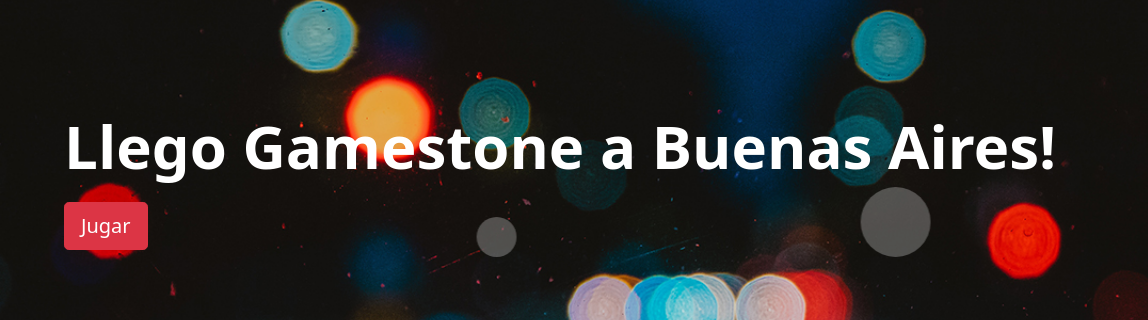
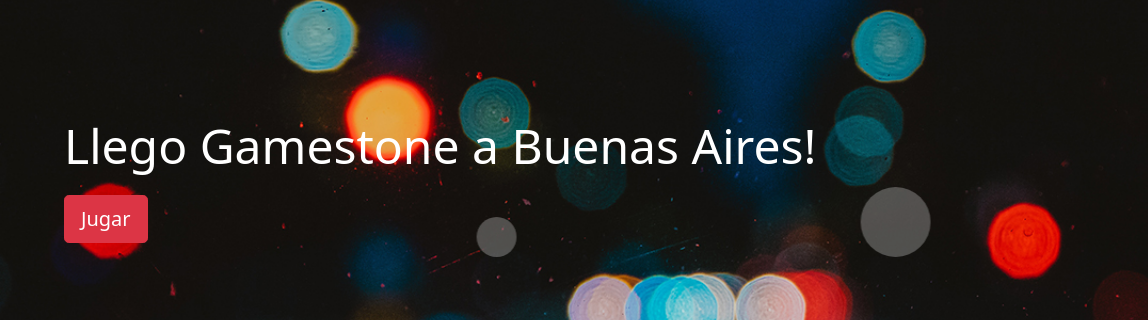
Before and after one commit to andyandreone/newGame, a website: page index.html in a window 1280 px wide. Shown: the part 276-596 px from the top of the page, 0-1148 px from the left. Drawn offline with nearby package versions, Linux system fonts and the light colour scheme.

Commit message:
gamestone

```diff
--- a/style.scss
+++ b/style.scss
@@ -45,8 +45,8 @@
 
 .banner_title h2{
     color: #fff;
-    font-size: 60px;
-    font-weight: 800;
+    font-size: 3em;
+    font-weight: 1800;
     margin-bottom: 20px;
 }
 
```
Also changed, not shown: style.css.
